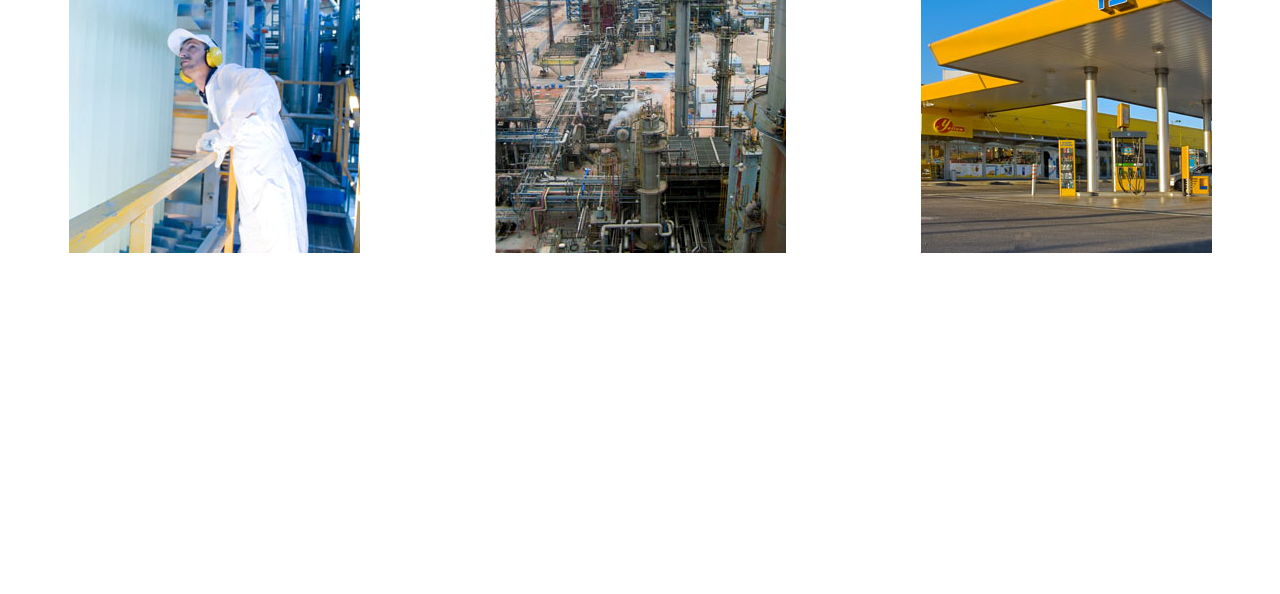
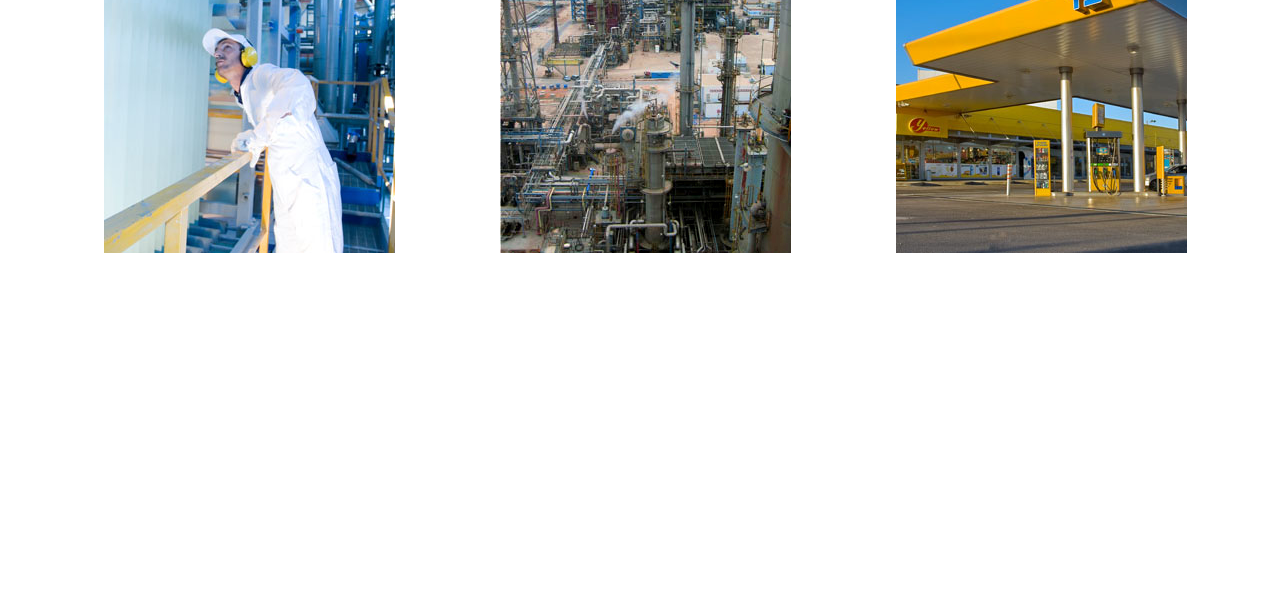
Before and after one commit to sigalit29/VanilaProject, a plain HTML site: page index.html in a window 1280 px wide. Shown: the part 206-800 px from the top of the page. Drawn offline with Linux system fonts and the light colour scheme.

Commit message:
Some more fine fixing of photo positioning

```diff
--- a/index.html
+++ b/index.html
@@ -17,9 +17,10 @@
         </div>
 
     </header>
-    <div class="row">
+    <div class="row, main-container">
         <!--This is the beggining of the main page area -->
         <div class="main-images, row">
+
             <div class="column">
                 <div class="image-content">
                     <img src="images\1908364606615453350.JPG" alt="station">
@@ -37,6 +38,7 @@
                     <img src="images\╫ñ╫צ╫º╫¿_-291_354410564000.jpg" alt="man at work">
                 </div>
             </div>
+
         </div>
     </div>
 
--- a/style.css
+++ b/style.css
@@ -29,13 +29,27 @@ header>.pz-logo {
 
 /* Main page content styling */
 
+
+/*TODO need to add width to a container*/
+
+
+/* max-width: 980px; */
+
 .main-images {
-    align-items: center;
-    width: 900px;
+    display: block;
+    position: relative;
 }
 
 .image-content {
-    text-align: center;
+    width: 290px;
+    height: 350px;
+    margin: 0 auto;
+}
+
+.main-container {
+    margin-left: 40px;
+    margin-right: 40px;
+    align-items: center;
 }
 
 
@@ -49,5 +63,5 @@ header>.pz-logo {
 
 .column {
     float: right;
-    width: 33.3%;
+    width: 33.0%;
 }
```
